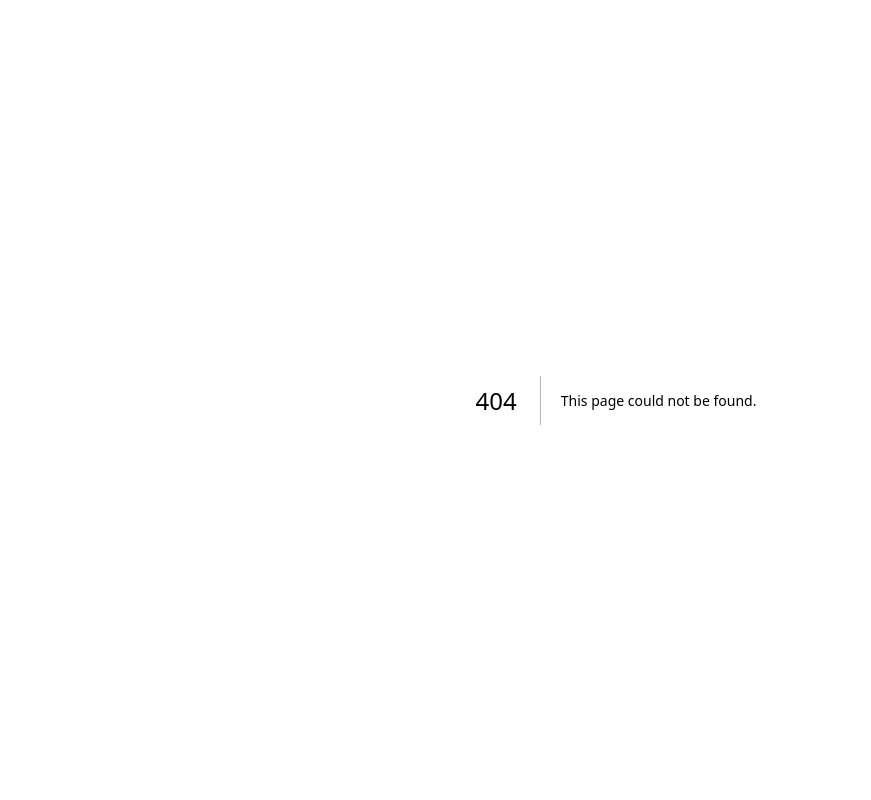
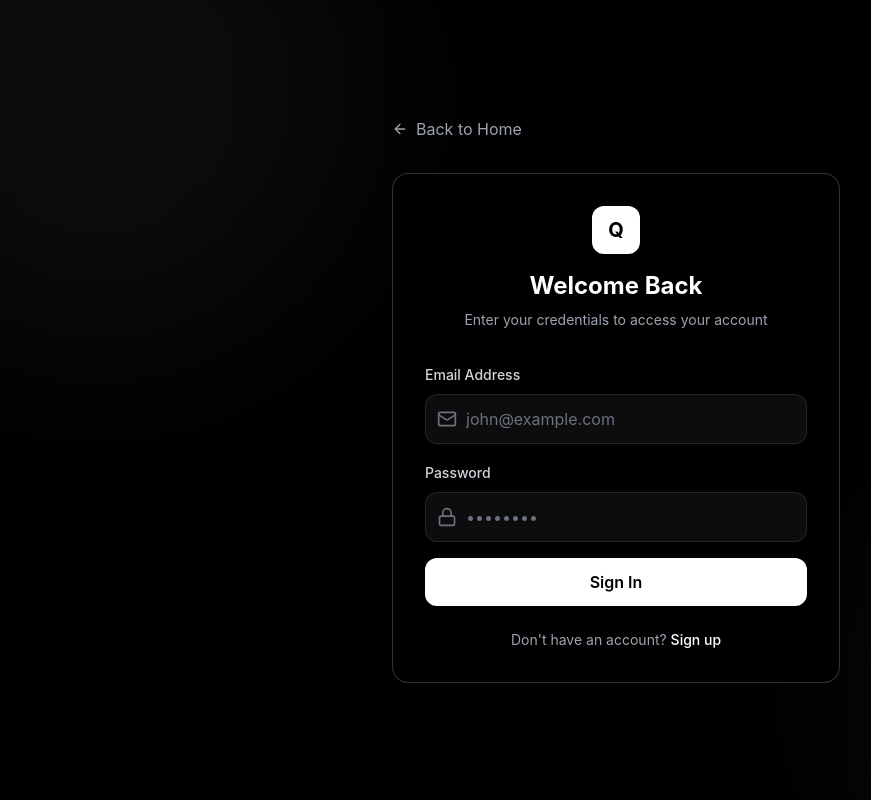
Before and after one commit to SanaUllah04/Q-Academy, a Next.js app: page /auth in a window 1280 px wide. Before the commit this address had no page. Shown: the whole page, without its empty margins (24-895 px from the left). Built offline with nearby package versions, Linux system fonts and the light colour scheme.

Commit message:
feat: Implement initial landing page with navigation and quick access, and add basic authentication logic.

```diff
--- /dev/null
+++ b/app/auth/page.tsx
@@ -0,0 +1,138 @@
+'use client';
+
+import React, { useState } from 'react';
+import Link from 'next/link';
+import { ArrowLeft, Mail, Lock, User, Loader2 } from 'lucide-react';
+import { login, register } from '../lib/auth-logic';
+
+export default function AuthPage() {
+    const [isLogin, setIsLogin] = useState(true);
+    const [loading, setLoading] = useState(false);
+    const [message, setMessage] = useState<{ type: 'success' | 'error', text: string } | null>(null);
+
+    async function handleSubmit(e: React.FormEvent<HTMLFormElement>) {
+        e.preventDefault();
+        setLoading(true);
+        setMessage(null);
+
+        const formData = new FormData(e.currentTarget);
+        const result = isLogin ? await login(formData) : await register(formData);
+
+        setLoading(false);
+        if (result.success) {
+            setMessage({ type: 'success', text: result.message });
+            if (!isLogin) {
+                // Determine next steps after registration, for now maybe stay or switch to login
+                setTimeout(() => setIsLogin(true), 1500);
+            }
+        } else {
+            setMessage({ type: 'error', text: result.message });
+        }
+    }
+
+    return (
+        <div className="min-h-screen bg-black text-white flex flex-col items-center justify-center p-4 relative overflow-hidden">
+            {/* Background Effects */}
+            <div className="absolute top-[-20%] left-[-10%] w-[500px] h-[500px] bg-white/5 rounded-full blur-[100px]" />
+            <div className="absolute bottom-[-20%] right-[-10%] w-[500px] h-[500px] bg-white/5 rounded-full blur-[100px]" />
+
+            <div className="w-full max-w-md relative z-10">
+                <Link href="/" className="inline-flex items-center text-gray-400 hover:text-white mb-8 transition gap-2">
+                    <ArrowLeft className="w-4 h-4" /> Back to Home
+                </Link>
+
+                <div className="bg-black border border-white/20 rounded-2xl p-8 backdrop-blur-xl">
+                    <div className="text-center mb-8">
+                        <div className="w-12 h-12 bg-white rounded-xl flex items-center justify-center mx-auto mb-4">
+                            <span className="text-black font-bold text-xl">Q</span>
+                        </div>
+                        <h1 className="text-2xl font-bold mb-2">
+                            {isLogin ? 'Welcome Back' : 'Join Q-Academy'}
+                        </h1>
+                        <p className="text-gray-400 text-sm">
+                            {isLogin
+                                ? 'Enter your credentials to access your account'
+                                : 'Start your quantum journey today'}
+                        </p>
+                    </div>
+
+                    <form onSubmit={handleSubmit} className="space-y-4">
+                        {!isLogin && (
+                            <div className="space-y-2">
+                                <label className="text-sm font-medium text-gray-300">Full Name</label>
+                                <div className="relative">
+                                    <User className="absolute left-3 top-1/2 -translate-y-1/2 w-5 h-5 text-gray-500" />
+                                    <input
+                                        name="name"
+                                        type="text"
+                                        required
+                                        className="w-full bg-white/5 border border-white/10 rounded-xl px-10 py-3 text-white placeholder-gray-500 focus:outline-none focus:border-white/40 transition"
+                                        placeholder="John Doe"
+                                    />
+                                </div>
+                            </div>
+                        )}
+
+                        <div className="space-y-2">
+                            <label className="text-sm font-medium text-gray-300">Email Address</label>
+                            <div className="relative">
+                                <Mail className="absolute left-3 top-1/2 -translate-y-1/2 w-5 h-5 text-gray-500" />
+                                <input
+                                    name="email"
+                                    type="email"
+                                    required
+                                    className="w-full bg-white/5 border border-white/10 rounded-xl px-10 py-3 text-white placeholder-gray-500 focus:outline-none focus:border-white/40 transition"
+                                    placeholder="john@example.com"
+                                />
+                            </div>
+                        </div>
+
+                        <div className="space-y-2">
+                            <label className="text-sm font-medium text-gray-300">Password</label>
+                            <div className="relative">
+                                <Lock className="absolute left-3 top-1/2 -translate-y-1/2 w-5 h-5 text-gray-500" />
+                                <input
+                                    name="password"
+                                    type="password"
+                                    required
+                                    className="w-full bg-white/5 border border-white/10 rounded-xl px-10 py-3 text-white placeholder-gray-500 focus:outline-none focus:border-white/40 transition"
+                                    placeholder="••••••••"
+                                />
+                            </div>
+                        </div>
+
+                        {message && (
+                            <div className={`p-3 rounded-lg text-xs ${message.type === 'success' ? 'bg-green-500/10 text-green-400 border border-green-500/20' : 'bg-red-500/10 text-red-400 border border-red-500/20'}`}>
+                                {message.text}
+                            </div>
+                        )}
+
+                        <button
+                            type="submit"
+                            disabled={loading}
+                            className="w-full bg-white text-black font-semibold rounded-xl py-3 hover:bg-gray-200 transition flex items-center justify-center gap-2 disabled:opacity-50 disabled:cursor-not-allowed"
+                        >
+                            {loading && <Loader2 className="w-4 h-4 animate-spin" />}
+                            {isLogin ? 'Sign In' : 'Create Account'}
+                        </button>
+                    </form>
+
+                    <div className="mt-6 text-center">
+                        <p className="text-sm text-gray-400">
+                            {isLogin ? "Don't have an account? " : "Already have an account? "}
+                            <button
+                                onClick={() => {
+                                    setIsLogin(!isLogin);
+                                    setMessage(null);
+                                }}
+                                className="text-white hover:underline font-medium"
+                            >
+                                {isLogin ? 'Sign up' : 'Sign in'}
+                            </button>
+                        </p>
+                    </div>
+                </div>
+            </div>
+        </div>
+    );
+}
--- /dev/null
+++ b/app/lib/auth-logic.ts
@@ -0,0 +1,55 @@
+export type AuthResult = {
+    success: boolean;
+    message: string;
+    user?: {
+        email: string;
+        name?: string;
+    };
+};
+
+export async function login(formData: FormData): Promise<AuthResult> {
+    // Simulate network delay
+    await new Promise((resolve) => setTimeout(resolve, 1000));
+
+    const email = formData.get('email') as string;
+    const password = formData.get('password') as string;
+
+    if (!email || !password) {
+        return { success: false, message: 'Please provide both email and password.' };
+    }
+
+    if (password.length < 6) {
+        return { success: false, message: 'Password must be at least 6 characters.' };
+    }
+
+    // Simulate successful login
+    return {
+        success: true,
+        message: 'Login successful!',
+        user: { email }
+    };
+}
+
+export async function register(formData: FormData): Promise<AuthResult> {
+    // Simulate network delay
+    await new Promise((resolve) => setTimeout(resolve, 1000));
+
+    const name = formData.get('name') as string;
+    const email = formData.get('email') as string;
+    const password = formData.get('password') as string;
+
+    if (!name || !email || !password) {
+        return { success: false, message: 'Please provide name, email, and password.' };
+    }
+
+    if (password.length < 6) {
+        return { success: false, message: 'Password must be at least 6 characters.' };
+    }
+
+    // Simulate successful registration
+    return {
+        success: true,
+        message: 'Registration successful! Please sign in.',
+        user: { email, name }
+    };
+}
--- a/app/page.tsx
+++ b/app/page.tsx
@@ -39,7 +39,7 @@ export default function Page() {
                     </div>
 
                     <Link
-                        href="/learn"
+                        href="/auth"
                         className="px-6 py-2 bg-white text-black rounded-lg hover:bg-gray-200 transition font-medium"
                     >
                         Start Learning
@@ -63,7 +63,7 @@ export default function Page() {
 
                     <div className="flex items-center justify-center gap-4 mb-12">
                         <Link
-                            href="/learn"
+                            href="/auth"
                             className="px-8 py-4 bg-white text-black rounded-xl hover:bg-gray-200 transition flex items-center gap-2 font-medium"
                         >
                             Start Learning <ArrowRight className="w-5 h-5" />
```
